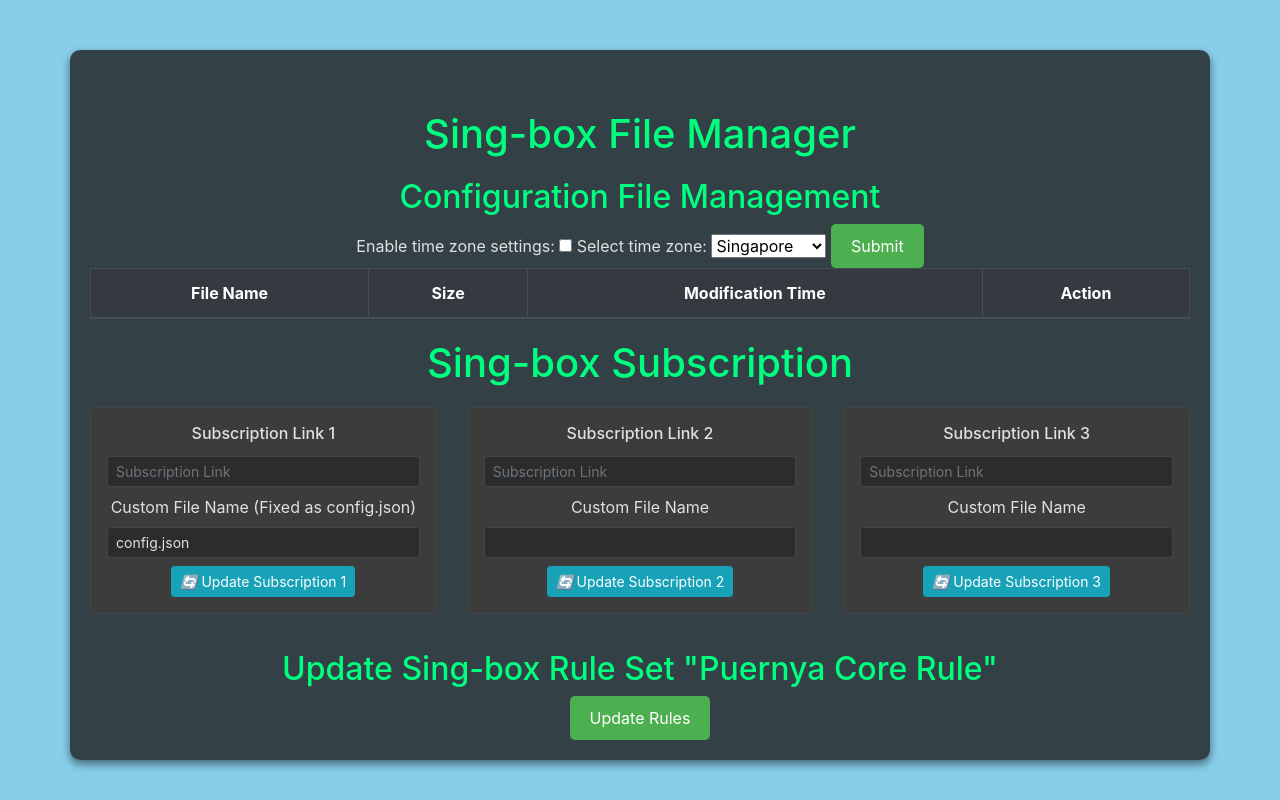
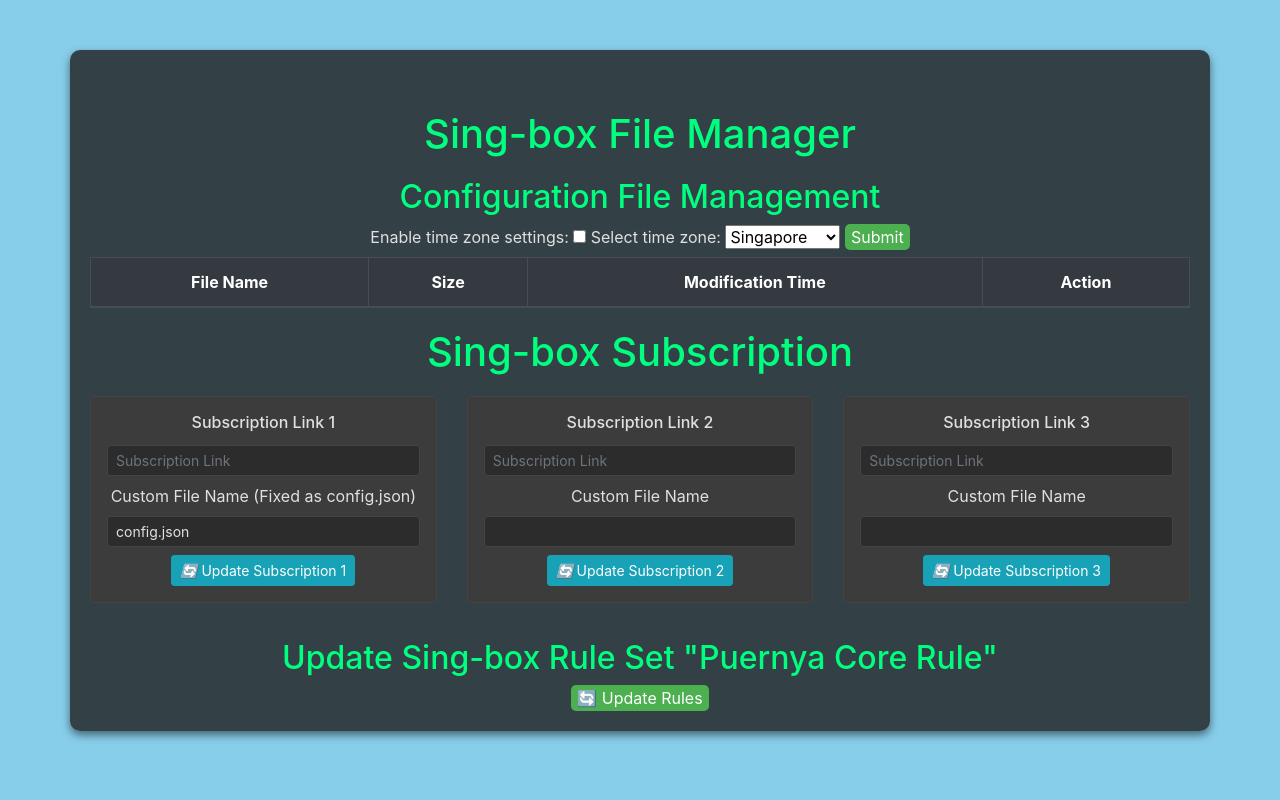
Before and after one commit to Thaolga/luci-app-nekoclash, a PHP site: page /upload_sb.php in a window 1280 px wide. Run offline with PHP 8.4, Linux system fonts and the light colour scheme; lists and menus that the app fills with data are empty; some libraries are stand-ins or nearby versions.

Commit message:
Update upload_sb.php

```diff
--- a/htdocs/nekoclash/upload_sb.php
+++ b/htdocs/nekoclash/upload_sb.php
@@ -672,7 +672,6 @@ if (isset($_POST['update'])) {
         button {
             background-color: #4CAF50;
             color: white;
-            padding: 10px 20px;
             border: none;
             border-radius: 5px;
             cursor: pointer;
@@ -687,7 +686,7 @@ if (isset($_POST['update'])) {
 <body>
 <h2>Update Sing-box Rule Set "Puernya Core Rule"</h2>
 <form method="post">
-    <button type="submit" name="update">Update Rules</button>
+    <button type="submit" name="update">🔄 Update Rules</button>
     </form>
 </body>
 </html>
```
